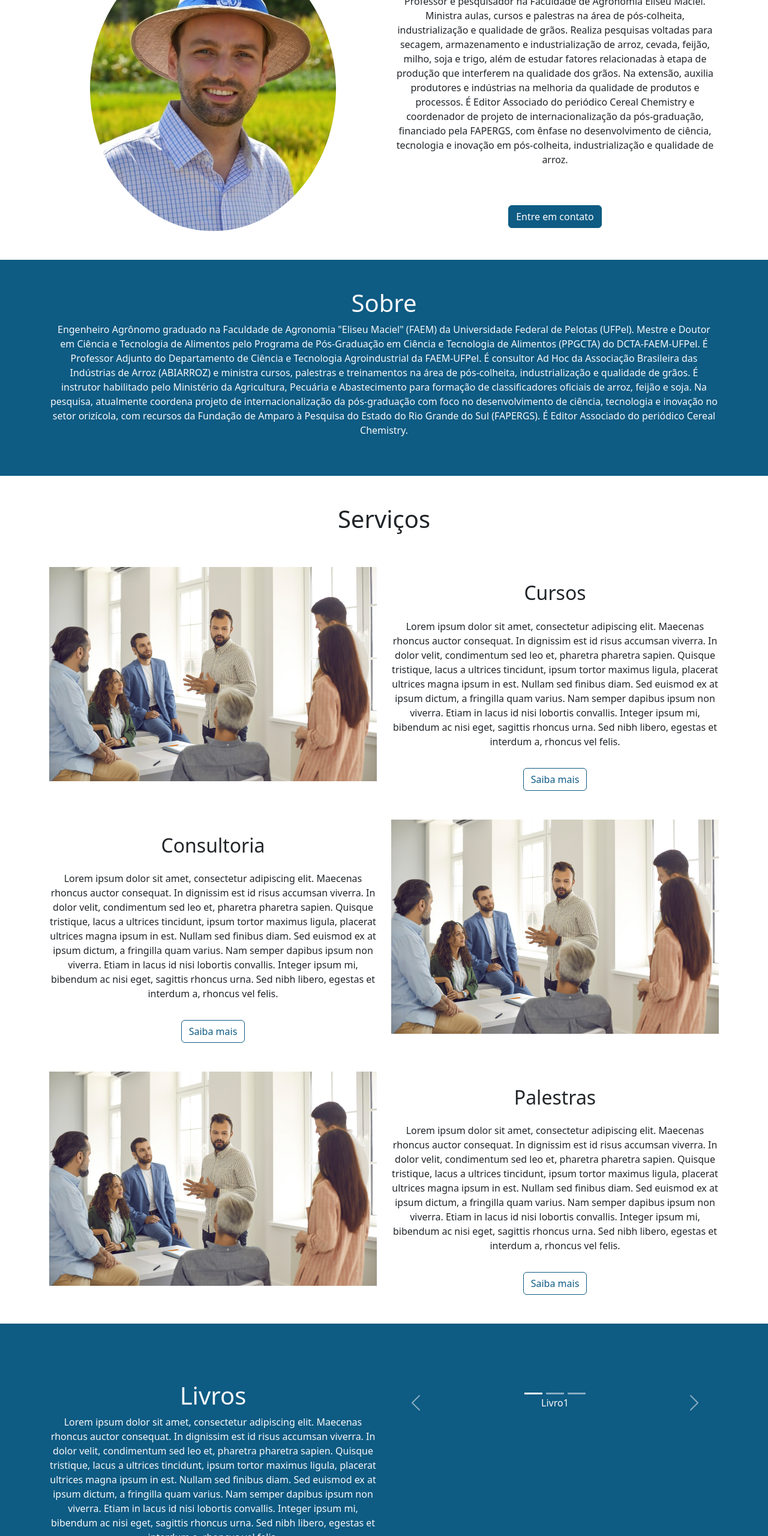
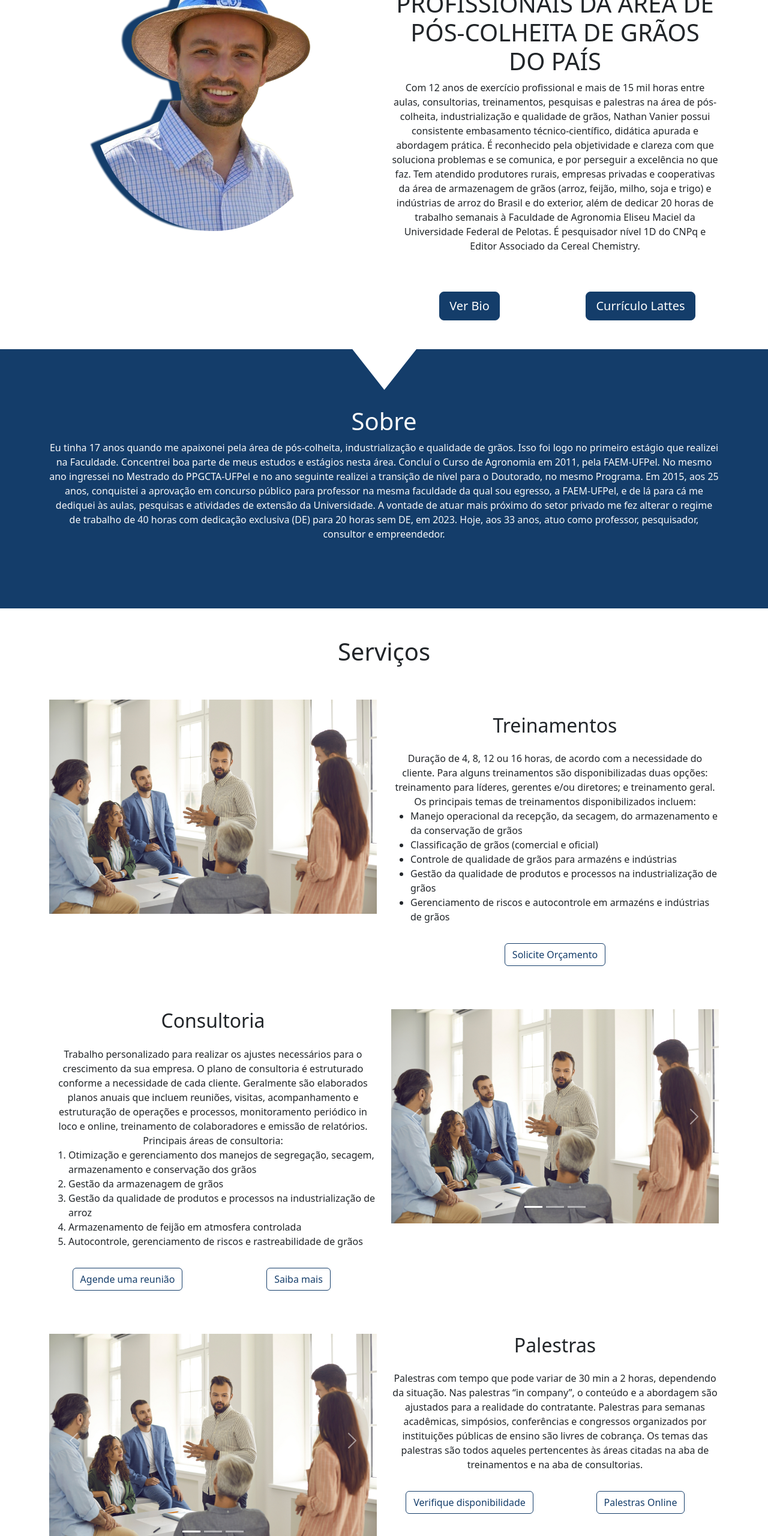
Before and after one commit to andersou/nathan-personal-website-bootstrap, a website built with Vite: page src/index.html in a window 1280 px wide. Shown: the part 240-2800 px from the top of the page at 60% size. Built offline with nearby package versions, Linux system fonts and the light colour scheme.

Commit message:
primeiros fix site nathan

```diff
--- a/src/index.html
+++ b/src/index.html
@@ -14,7 +14,7 @@
   <!--  -->
   <nav class="navbar navbar-dark navbar-expand-lg bg-primary sticky-top ">
     <div class="container-fluid">
-      <a class="navbar-brand" href="#"><img src="./img/nathan_logo.png" /></a>
+      <a class="navbar-brand" href="#"><img src="./img/nathan_logo2.png" /></a>
       <button class="navbar-toggler" type="button" data-bs-toggle="collapse" data-bs-target="#navbarSupportedContent"
         aria-controls="navbarSupportedContent" aria-expanded="false" aria-label="Toggle navigation">
         <span class="navbar-toggler-icon"></span>
@@ -31,15 +31,25 @@
             <a class="nav-link " href="#servicos">Serviços</a>
           </li>
           <li class="nav-item">
-            <a class="nav-link " href="#livros">Livros</a>
+            <a class="nav-link " href="#clientes">Clientes</a>
           </li>
           <li class="nav-item">
-            <a class="nav-link " href="#blog">Blog</a>
+            <a class="nav-link " href="#conteudo">Conteúdo</a>
           </li>
           <li class="nav-item">
             <a class="nav-link " href="#contato">Contato</a>
           </li>
         </ul>
+        <li class="d-flex justify-content-center">
+          <a href="https://www.instagram.com/nathan.vanier/"><i class="bi-instagram mx-2"
+              style="font-size: 1.4rem; color: var(--bs-light);"></i></a>
+          <a href="https://br.linkedin.com/in/nathanvanier"><i class="bi-linkedin mx-2"
+              style="font-size: 1.4rem; color: var(--bs-light);"></i></a>
+          <a
+            href="https://wa.me/5553981175570?text=Ol%C3%A1%2C%20gostaria%20de%20saber%20mais%20informa%C3%A7%C3%B5es%20sobre%20suas%20consultorias."><i
+              class="bi-whatsapp mx-2" style="font-size: 1.4rem; color: var(--bs-light);"></i></a>
+
+        </li>
       </div>
     </div>
   </nav>
@@ -52,27 +62,33 @@
   <section id="home" class="container">
     <div class="row py-5">
       <div class="col-lg-6 d-flex">
-        <img src="./img/nathan_foto.png" class="img-fluid rounded-circle mx-auto" style="max-width: 75%" alt="" />
+        <img src="./img/nathan_foto-removebg.png" class="img-nathan img-fluid rounded-circle mx-auto" style="" alt="" />
       </div>
       <div class="col-lg-6 text-center mt-4">
-        <h1>Nathan Levien Vanier</h1>
+        <h1>UM DOS PRINCIPAIS PROFISSIONAIS DA ÁREA
+          DE PÓS-COLHEITA DE GRÃOS DO PAÍS</h1>
         <p>
-          Professor e pesquisador na Faculdade de Agronomia Eliseu Maciel.
-          Ministra aulas, cursos e palestras na área de pós-colheita,
-          industrialização e qualidade de grãos. Realiza pesquisas voltadas
-          para secagem, armazenamento e industrialização de arroz, cevada,
-          feijão, milho, soja e trigo, além de estudar fatores relacionadas à
-          etapa de produção que interferem na qualidade dos grãos. Na
-          extensão, auxilia produtores e indústrias na melhoria da qualidade
-          de produtos e processos. É Editor Associado do periódico Cereal
-          Chemistry e coordenador de projeto de internacionalização da
-          pós-graduação, financiado pela FAPERGS, com ênfase no
-          desenvolvimento de ciência, tecnologia e inovação em pós-colheita,
-          industrialização e qualidade de arroz.
+
+          Com 12 anos de exercício profissional e mais de 15 mil horas entre aulas, consultorias, treinamentos,
+          pesquisas e palestras na área de pós-colheita, industrialização e qualidade de grãos, Nathan Vanier possui
+          consistente embasamento técnico-científico, didática apurada e abordagem prática.
+          É reconhecido pela objetividade e clareza com que soluciona problemas e se comunica, e por perseguir a
+          excelência no que faz.
+          Tem atendido produtores rurais, empresas privadas e cooperativas da área de armazenagem de grãos (arroz,
+          feijão, milho, soja e trigo) e indústrias de arroz do Brasil e do exterior, além de dedicar 20 horas de
+          trabalho semanais à Faculdade de Agronomia Eliseu Maciel da Universidade Federal de Pelotas.
+          É pesquisador nível 1D do CNPq e Editor Associado da Cereal Chemistry.
         </p>
-        <button type="button" class="btn btn-primary mt-5">
-          Entre em contato
-        </button>
+        <div class="row">
+          <div class="col"><a type="button" class="btn btn-primary btn-lg mt-5">
+              Ver Bio
+            </a></div>
+          <div class="col"><a type="button" class="btn btn-primary btn-lg mt-5"
+              href="http://lattes.cnpq.br/9422762071396116">
+              Currículo Lattes
+            </a></div>
+        </div>
+
       </div>
     </div>
   </section>
@@ -83,24 +99,29 @@
   <!-- INICIO SOBRE -->
   <!--  -->
   <section id="sobre" class="bg-primary text-light py-5 text-center">
-    <div class="container">
+    <div class="custom-shape-divider-top-1678673398">
+      <svg data-name="Layer 1" xmlns="http://www.w3.org/2000/svg" viewBox="0 0 1200 120" preserveAspectRatio="none">
+        <path d="M649.97 0L550.03 0 599.91 54.12 649.97 0z" class="shape-fill"></path>
+      </svg>
+    </div>
+    <div class="container py-5">
       <h1>Sobre</h1>
       <p>
-        Engenheiro Agrônomo graduado na Faculdade de Agronomia "Eliseu Maciel"
-        (FAEM) da Universidade Federal de Pelotas (UFPel). Mestre e Doutor em
-        Ciência e Tecnologia de Alimentos pelo Programa de Pós-Graduação em
-        Ciência e Tecnologia de Alimentos (PPGCTA) do DCTA-FAEM-UFPel. É
-        Professor Adjunto do Departamento de Ciência e Tecnologia
-        Agroindustrial da FAEM-UFPel. É consultor Ad Hoc da Associação
-        Brasileira das Indústrias de Arroz (ABIARROZ) e ministra cursos,
-        palestras e treinamentos na área de pós-colheita, industrialização e
-        qualidade de grãos. É instrutor habilitado pelo Ministério da
-        Agricultura, Pecuária e Abastecimento para formação de classificadores
-        oficiais de arroz, feijão e soja. Na pesquisa, atualmente coordena
-        projeto de internacionalização da pós-graduação com foco no
-        desenvolvimento de ciência, tecnologia e inovação no setor orizícola,
-        com recursos da Fundação de Amparo à Pesquisa do Estado do Rio Grande
-        do Sul (FAPERGS). É Editor Associado do periódico Cereal Chemistry.
+        Eu tinha 17 anos quando me apaixonei pela área de pós-colheita, industrialização e qualidade de grãos. Isso foi
+        logo no
+        primeiro estágio que realizei na Faculdade. Concentrei boa parte de meus estudos e estágios nesta área. Concluí
+        o Curso
+        de Agronomia em 2011, pela FAEM-UFPel. No mesmo ano ingressei no Mestrado do PPGCTA-UFPel e no ano seguinte
+        realizei a
+        transição de nível para o Doutorado, no mesmo Programa.
+        Em 2015, aos 25 anos, conquistei a aprovação em concurso público para professor na mesma faculdade da qual sou
+        egresso,
+        a FAEM-UFPel, e de lá para cá me dediquei às aulas, pesquisas e atividades de extensão da Universidade. A
+        vontade de
+        atuar mais próximo do setor privado me fez alterar o regime de trabalho de 40 horas com dedicação exclusiva (DE)
+        para 20
+        horas sem DE, em 2023.
+        Hoje, aos 33 anos, atuo como professor, pesquisador, consultor e empreendedor.
       </p>
     </div>
   </section>
@@ -120,70 +141,149 @@
           <img src="./img/cursos.jpg" class="img-fluid" alt="" />
         </div>
         <div class="col-lg-6">
-          <h2 class="mt-4">Cursos</h2>
-          <p class="py-3">
-            Lorem ipsum dolor sit amet, consectetur adipiscing elit. Maecenas
-            rhoncus auctor consequat. In dignissim est id risus accumsan
-            viverra. In dolor velit, condimentum sed leo et, pharetra pharetra
-            sapien. Quisque tristique, lacus a ultrices tincidunt, ipsum
-            tortor maximus ligula, placerat ultrices magna ipsum in est.
-            Nullam sed finibus diam. Sed euismod ex at ipsum dictum, a
-            fringilla quam varius. Nam semper dapibus ipsum non viverra. Etiam
-            in lacus id nisi lobortis convallis. Integer ipsum mi, bibendum ac
-            nisi eget, sagittis rhoncus urna. Sed nibh libero, egestas et
-            interdum a, rhoncus vel felis.
+          <h2 class="mt-4">Treinamentos</h2>
+          <p class="pt-3 mb-0">
+            Duração de 4, 8, 12 ou 16 horas, de acordo com a necessidade do cliente. Para alguns treinamentos são
+            disponibilizadas
+            duas opções: treinamento para líderes, gerentes e/ou diretores; e treinamento geral.
+            Os principais temas de treinamentos disponibilizados incluem:
           </p>
+          <ul class=" pb-3 text-start">
+            <li>Manejo operacional da recepção, da secagem, do armazenamento e da
+              conservação de grãos</li>
+            <li>Classificação de grãos (comercial e oficial)
+            </li>
+            <li>Controle de qualidade de grãos para armazéns e indústrias</li>
+            <li>Gestão da qualidade de produtos e processos na industrialização de grãos</li>
+            <li>Gerenciamento de riscos e autocontrole em armazéns e indústrias de grãos</li>
+          </ul>
           <button type="button" class="btn btn-outline-primary">
-            Saiba mais
+            Solicite Orçamento
           </button>
         </div>
       </div>
 
       <div class="row py-5 flex-lg-row-reverse">
         <div class="col-lg-6">
-          <img src="./img/cursos.jpg" class="img-fluid" alt="" />
+          <div id="carousel-consultoria" class="carousel slide mt-4" data-bs-ride="true">
+            <div class="carousel-indicators">
+              <button type="button" data-bs-target="#carousel-consultoria" data-bs-slide-to="0" class="active"
+                aria-current="true" aria-label="Slide 1"></button>
+              <button type="button" data-bs-target="#carousel-consultoria" data-bs-slide-to="1"
+                aria-label="Slide 2"></button>
+              <button type="button" data-bs-target="#carousel-consultoria" data-bs-slide-to="2"
+                aria-label="Slide 3"></button>
+            </div>
+            <div class="carousel-inner">
+              <div class="carousel-item active">
+                <img src="./img/cursos.jpg" class="img-fluid" alt="" />
+              </div>
+              <div class="carousel-item">
+                <img src="./img/cursos.jpg" class="img-fluid" alt="" />
+              </div>
+              <div class="carousel-item">
+                <img src="./img/cursos.jpg" class="img-fluid" alt="" />
+              </div>
+            </div>
+            <button class="carousel-control-prev" type="button" data-bs-target="#carousel-consultoria"
+              data-bs-slide="prev">
+              <span class="carousel-control-prev-icon" aria-hidden="true"></span>
+              <span class="visually-hidden">Previous</span>
+            </button>
+            <button class="carousel-control-next" type="button" data-bs-target="#carousel-consultoria"
+              data-bs-slide="next">
+              <span class="carousel-control-next-icon" aria-hidden="true"></span>
+              <span class="visually-hidden">Next</span>
+            </button>
+          </div>
         </div>
         <div class="col-lg-6">
           <h2 class="mt-4">Consultoria</h2>
-          <p class="py-3">
-            Lorem ipsum dolor sit amet, consectetur adipiscing elit. Maecenas
-            rhoncus auctor consequat. In dignissim est id risus accumsan
-            viverra. In dolor velit, condimentum sed leo et, pharetra pharetra
-            sapien. Quisque tristique, lacus a ultrices tincidunt, ipsum
-            tortor maximus ligula, placerat ultrices magna ipsum in est.
-            Nullam sed finibus diam. Sed euismod ex at ipsum dictum, a
-            fringilla quam varius. Nam semper dapibus ipsum non viverra. Etiam
-            in lacus id nisi lobortis convallis. Integer ipsum mi, bibendum ac
-            nisi eget, sagittis rhoncus urna. Sed nibh libero, egestas et
-            interdum a, rhoncus vel felis.
+          <p class="pt-3 mb-0">
+            Trabalho personalizado para realizar os ajustes necessários para o crescimento da sua empresa. O plano de
+            consultoria é
+            estruturado conforme a necessidade de cada cliente. Geralmente são elaborados planos anuais que incluem
+            reuniões,
+            visitas, acompanhamento e estruturação de operações e processos, monitoramento periódico in loco e online,
+            treinamento
+            de colaboradores e emissão de relatórios.
+            Principais áreas de consultoria:
+          <ol class="pb-3 text-start">
+            <li>Otimização e gerenciamento dos manejos de segregação, secagem, armazenamento e conservação dos grãos
+            </li>
+            <li>Gestão da armazenagem de grãos</li>
+            <li>Gestão da qualidade de produtos e processos na industrialização de arroz</li>
+            <li>Armazenamento de feijão em atmosfera controlada</li>
+            <li>Autocontrole, gerenciamento de riscos e rastreabilidade de grãos</li>
+          </ol>
           </p>
-          <button type="button" class="btn btn-outline-primary">
-            Saiba mais
-          </button>
+          <div class="row">
+            <div class="col"><button type="button" class="btn btn-outline-primary">
+                Agende uma reunião
+              </button></div>
+            <div class="col"><button type="button" class="btn btn-outline-primary">
+                Saiba mais
+              </button></div>
+          </div>
+
         </div>
       </div>
 
       <div class="row">
         <div class="col-lg-6">
-          <img src="./img/cursos.jpg" class="img-fluid" alt="" />
+
+          <div id="carousel-palestras" class="carousel slide mt-4" data-bs-ride="true">
+            <div class="carousel-indicators">
+              <button type="button" data-bs-target="#carousel-palestras" data-bs-slide-to="0" class="active"
+                aria-current="true" aria-label="Slide 1"></button>
+              <button type="button" data-bs-target="#carousel-palestras" data-bs-slide-to="1"
+                aria-label="Slide 2"></button>
+              <button type="button" data-bs-target="#carousel-palestras" data-bs-slide-to="2"
+                aria-label="Slide 3"></button>
+            </div>
+            <div class="carousel-inner">
+              <div class="carousel-item active">
+                <img src="./img/cursos.jpg" class="img-fluid" alt="" />
+              </div>
+              <div class="carousel-item">
+                <img src="./img/cursos.jpg" class="img-fluid" alt="" />
+              </div>
+              <div class="carousel-item">
+                <img src="./img/cursos.jpg" class="img-fluid" alt="" />
+              </div>
+            </div>
+            <button class="carousel-control-prev" type="button" data-bs-target="#carousel-palestras"
+              data-bs-slide="prev">
+              <span class="carousel-control-prev-icon" aria-hidden="true"></span>
+              <span class="visually-hidden">Previous</span>
+            </button>
+            <button class="carousel-control-next" type="button" data-bs-target="#carousel-palestras"
+              data-bs-slide="next">
+              <span class="carousel-control-next-icon" aria-hidden="true"></span>
+              <span class="visually-hidden">Next</span>
+            </button>
+          </div>
+
         </div>
         <div class="col-lg-6">
           <h2 class="mt-4">Palestras</h2>
           <p class="py-3">
-            Lorem ipsum dolor sit amet, consectetur adipiscing elit. Maecenas
-            rhoncus auctor consequat. In dignissim est id risus accumsan
-            viverra. In dolor velit, condimentum sed leo et, pharetra pharetra
-            sapien. Quisque tristique, lacus a ultrices tincidunt, ipsum
-            tortor maximus ligula, placerat ultrices magna ipsum in est.
-            Nullam sed finibus diam. Sed euismod ex at ipsum dictum, a
-            fringilla quam varius. Nam semper dapibus ipsum non viverra. Etiam
-            in lacus id nisi lobortis convallis. Integer ipsum mi, bibendum ac
-            nisi eget, sagittis rhoncus urna. Sed nibh libero, egestas et
-            interdum a, rhoncus vel felis.
+            Palestras com tempo que pode variar de 30 min a 2 horas, dependendo da situação. Nas palestras “in company”,
+            o conteúdo
+            e a abordagem são ajustados para a realidade do contratante. Palestras para semanas acadêmicas, simpósios,
+            conferências
+            e congressos organizados por instituições públicas de ensino são livres de cobrança.
+            Os temas das palestras são todos aqueles pertencentes às áreas citadas na aba de treinamentos e na aba de
+            consultorias.
           </p>
-          <button type="button" class="btn btn-outline-primary">
-            Saiba mais
-          </button>
+          <div class="row">
+            <div class="col"><button type="button" class="btn btn-outline-primary">
+                Verifique disponibilidade
+              </button></div>
+            <div class="col"><button type="button" class="btn btn-outline-primary">
+                Palestras Online
+              </button></div>
+          </div>
         </div>
       </div>
     </div>
@@ -193,53 +293,39 @@
   <!--  -->
 
   <!--  -->
-  <!-- INICIO LIVROS -->
+  <!-- INICIO Clientes -->
   <!--  -->
-  <section id="livros" class="bg-primary text-light py-5 text-center">
+  <section id="clientes" class="bg-primary text-light py-5 text-center">
     <div class="container py-5">
       <div class="row">
-        <div class="col-lg-6">
-          <h1>Livros</h1>
-          <p>
-            Lorem ipsum dolor sit amet, consectetur adipiscing elit. Maecenas
-            rhoncus auctor consequat. In dignissim est id risus accumsan
-            viverra. In dolor velit, condimentum sed leo et, pharetra pharetra
-            sapien. Quisque tristique, lacus a ultrices tincidunt, ipsum
-            tortor maximus ligula, placerat ultrices magna ipsum in est.
-            Nullam sed finibus diam. Sed euismod ex at ipsum dictum, a
-            fringilla quam varius. Nam semper dapibus ipsum non viverra. Etiam
-            in lacus id nisi lobortis convallis. Integer ipsum mi, bibendum ac
-            nisi eget, sagittis rhoncus urna. Sed nibh libero, egestas et
-            interdum a, rhoncus vel felis.
-          </p>
-        </div>
-        <div class="col-lg-6">
-          <div id="carouselExampleIndicators" class="carousel slide mt-4" data-bs-ride="true">
+
+        <div class="col">
+          <div id="carousel-clientes" class="carousel slide mt-4" data-bs-ride="true">
             <div class="carousel-indicators">
-              <button type="button" data-bs-target="#carouselExampleIndicators" data-bs-slide-to="0" class="active"
+              <button type="button" data-bs-target="#carousel-clientes" data-bs-slide-to="0" class="active"
                 aria-current="true" aria-label="Slide 1"></button>
-              <button type="button" data-bs-target="#carouselExampleIndicators" data-bs-slide-to="1"
+              <button type="button" data-bs-target="#carousel-clientes" data-bs-slide-to="1"
                 aria-label="Slide 2"></button>
-              <button type="button" data-bs-target="#carouselExampleIndicators" data-bs-slide-to="2"
+              <button type="button" data-bs-target="#carousel-clientes" data-bs-slide-to="2"
                 aria-label="Slide 3"></button>
             </div>
             <div class="carousel-inner">
               <div class="carousel-item active">
-                Livro1
+                CLIENTE 1
               </div>
               <div class="carousel-item">
-                Livro2
+                CLIENTE 2
               </div>
               <div class="carousel-item">
-                Livro3
+                CLIENTE 3
               </div>
             </div>
-            <button class="carousel-control-prev" type="button" data-bs-target="#carouselExampleIndicators"
+            <button class="carousel-control-prev" type="button" data-bs-target="#carousel-clientes"
               data-bs-slide="prev">
               <span class="carousel-control-prev-icon" aria-hidden="true"></span>
               <span class="visually-hidden">Previous</span>
             </button>
-            <button class="carousel-control-next" type="button" data-bs-target="#carouselExampleIndicators"
+            <button class="carousel-control-next" type="button" data-bs-target="#carousel-clientes"
               data-bs-slide="next">
               <span class="carousel-control-next-icon" aria-hidden="true"></span>
               <span class="visually-hidden">Next</span>
@@ -250,15 +336,15 @@
     </div>
   </section>
   <!--  -->
-  <!-- FIM LIVROS -->
+  <!-- FIM CLIENTES -->
   <!--  -->
 
   <!--  -->
-  <!-- INICIO BLOG -->
+  <!-- INICIO Conteúdo -->
   <!--  -->
-  <section id="blog" class="py-5 text-center">
+  <section id="Conteúdo" class="py-5 text-center">
     <div class="container py-5">
-      <h1>Blog</h1>
+      <h1>Conteúdo</h1>
       <p>
         Lorem ipsum dolor sit amet, consectetur adipiscing elit. Maecenas
         rhoncus auctor consequat. In dignissim est id risus accumsan viverra.
@@ -288,7 +374,7 @@
             <li><a class="link-light" href="#home">Inicio</a></li>
             <li><a class="link-light" href="#sobre">Sobre</a></li>
             <li><a class="link-light" href="#servicos">Serviços</a></li>
-            <li><a class="link-light" href="#livros">Livros</a></li>
+            <li><a class="link-light" href="#clientes">Clientes</a></li>
             <li><a class="link-light" href="#blog">Blog</a></li>
           </ul>
         </div>
@@ -296,13 +382,14 @@
         <div id="contato" class="col-md-4">
           <h5>Informações de Contato</h5>
           <ul>
-            <li>nathanvanier@gmail.com</li>
-            <li>+55 53 98400 0000</li>
-            <li>Rua Maricilio Dias, 999</li>
+            <li>nathanvanier@hotmail.com</li>
+            <li>+55 53 98117 5570</li>
             <li>Pelotas, RS - Brazil</li>
             <li class="d-flex justify-content-center">
-              <a href=""><i class="bi-instagram mx-2" style="font-size: 1.4rem; color: var(--bs-light);"></i></a>
-              <a href=""><i class="bi-linkedin mx-2" style="font-size: 1.4rem; color: var(--bs-light);"></i></a>
+              <a href="https://www.instagram.com/nathan.vanier/"><i class="bi-instagram mx-2"
+                  style="font-size: 1.4rem; color: var(--bs-light);"></i></a>
+              <a href="https://br.linkedin.com/in/nathanvanier"><i class="bi-linkedin mx-2"
+                  style="font-size: 1.4rem; color: var(--bs-light);"></i></a>
               <a href=""><i class="bi-youtube mx-2" style="font-size: 1.4rem; color: var(--bs-light);"></i></a>
             </li>
           </ul>
@@ -321,7 +408,7 @@
       </div>
     </div>
     <div class="position-relative py-5">
-      <p class="my-0">Nathan Vanier @ 2022 todos os direitos reservados</p>
+      <p class="my-0">Nathan Vanier @ 2023 todos os direitos reservados</p>
       <span class="position-absolute bottom-0 end-0 me-2 mb-2">created by
         <a href="https://linktr.ee/catuio"><img src="./img/catinho.png" style="filter: invert(100%)" width="64"
             alt="" /></a></span>
--- a/src/scss/styles.scss
+++ b/src/scss/styles.scss
@@ -1,4 +1,4 @@
-$primary: #0e5b83;
+$primary: #143d6a;
 // Import all of Bootstrap's CSS
 @import "~bootstrap/scss/bootstrap";
 
@@ -11,6 +11,7 @@ footer ul {
   list-style-type: none;
   padding: 0
 }
+
 footer ul>li {
   a {
     text-decoration: none;
@@ -38,3 +39,34 @@ body {
 :target {
   scroll-margin-top: 102px;
 }
+
+
+.img-nathan {
+  filter: drop-shadow(-16px -2px 1px $primary);
+  max-width: 75%;
+  height: max-content;
+}
+
+.custom-shape-divider-top-1678673398 {
+  position: absolute;
+  top: 0;
+  left: 0;
+  width: 100%;
+  overflow: hidden;
+  line-height: 0;
+}
+
+.custom-shape-divider-top-1678673398 svg {
+  position: relative;
+  display: block;
+  width: calc(100% + 1.3px);
+  height: 150px;
+}
+
+.custom-shape-divider-top-1678673398 .shape-fill {
+  fill: #FFFFFF;
+}
+
+#sobre {
+  position: relative
+}
```
Also changed, not shown: src/img/nathan_foto-removebg.png (added), src/img/nathan_logo2.png (added), 2 other files. Lines whose indentation alone changed are shown as unchanged.
